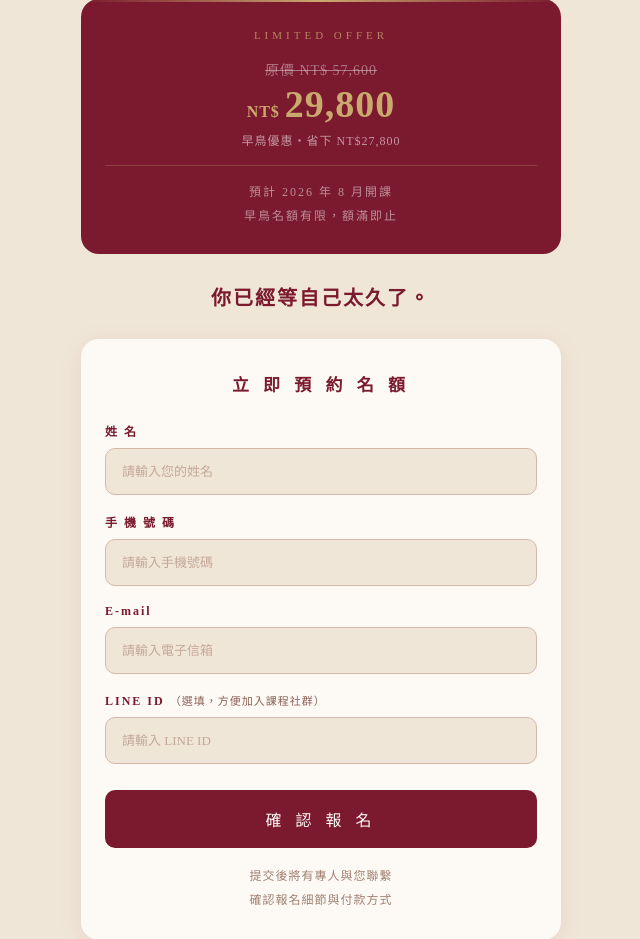
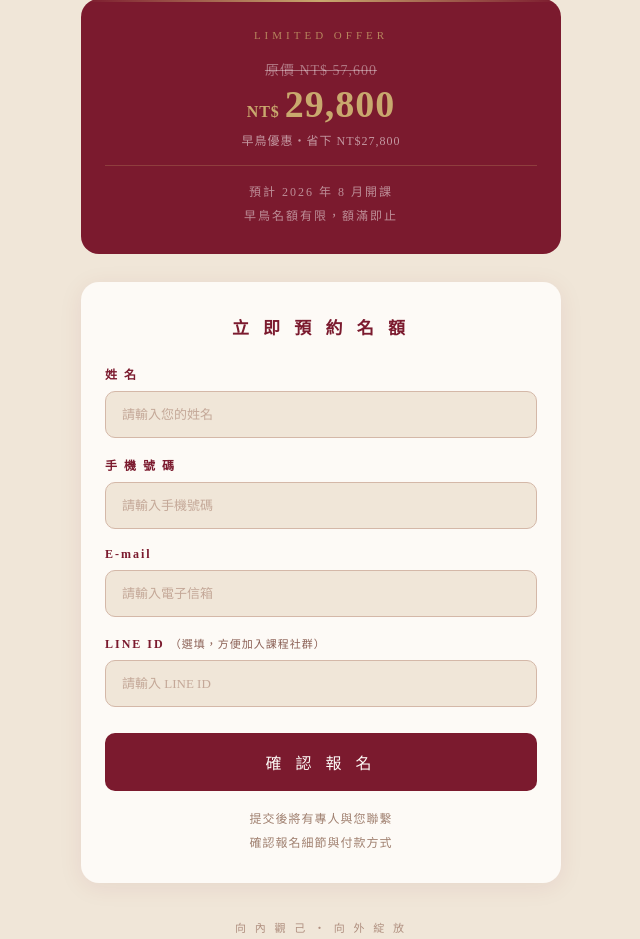
Before and after one commit to mxd888-Land/wuxing-tool, a Flask app: page /register in a window 1280 px wide. Shown: the part 516-1455 px from the top of the page, without its empty margins (319-959 px from the left). Run offline with Flask 3, Linux system fonts and the light colour scheme.

Commit message:
移除 closing 區塊，定價卡直接接報名表單
Co-Authored-By: Claude Sonnet 4.5 <noreply@anthropic.com>

```diff
--- a/templates/register.html
+++ b/templates/register.html
@@ -266,11 +266,6 @@ input::placeholder { color: #C4A898; font-size: 13px; }
     <div class="price-note" style="margin-top:6px;">早鳥名額有限，額滿即止</div>
   </div>
 
-  <!-- Closing -->
-  <div class="closing">
-    <div class="closing-main">你已經等自己太久了。</div>
-  </div>
-
   <!-- Form -->
   <div class="form-card">
     <div class="form-title">立 即 預 約 名 額</div>
```
